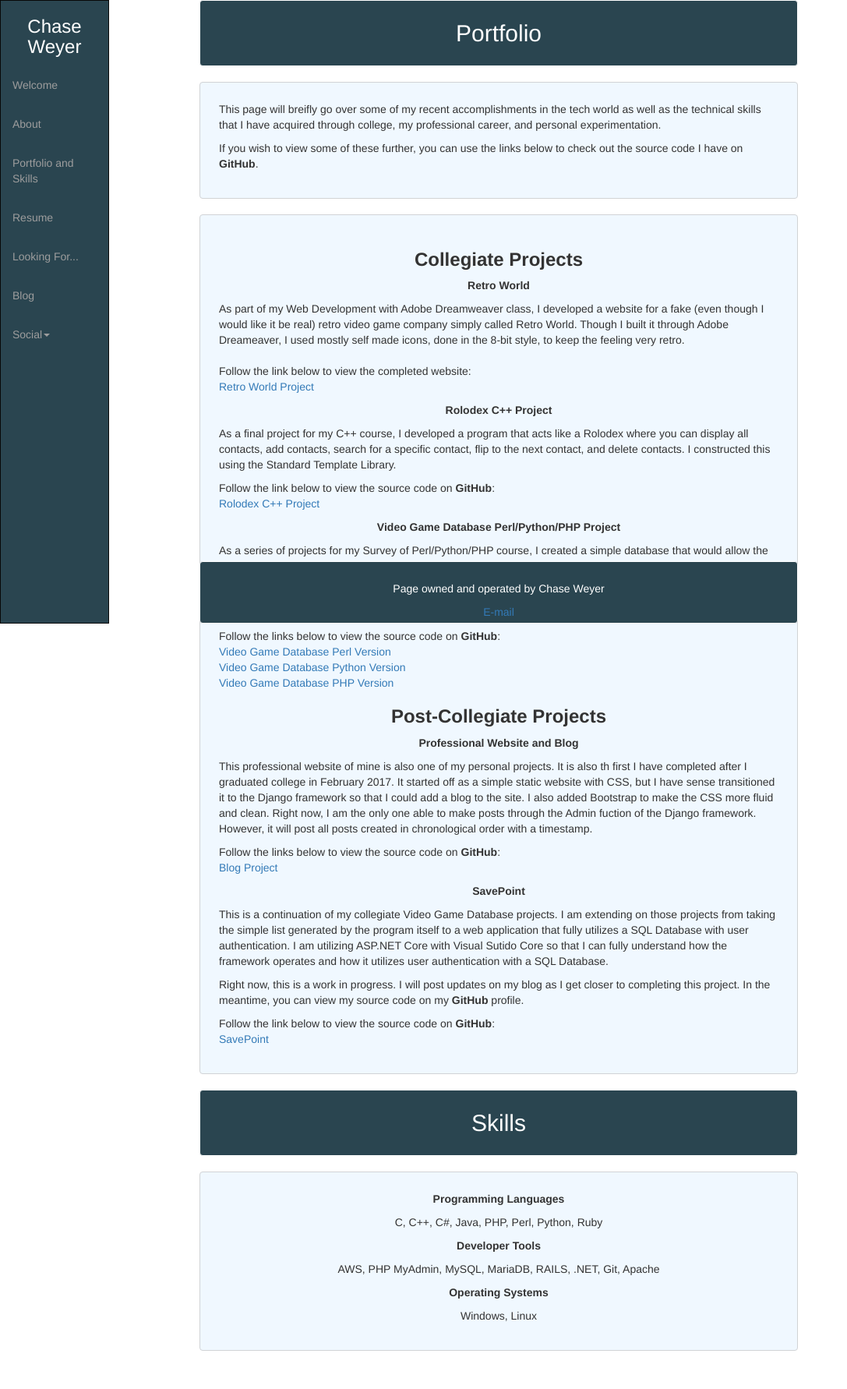
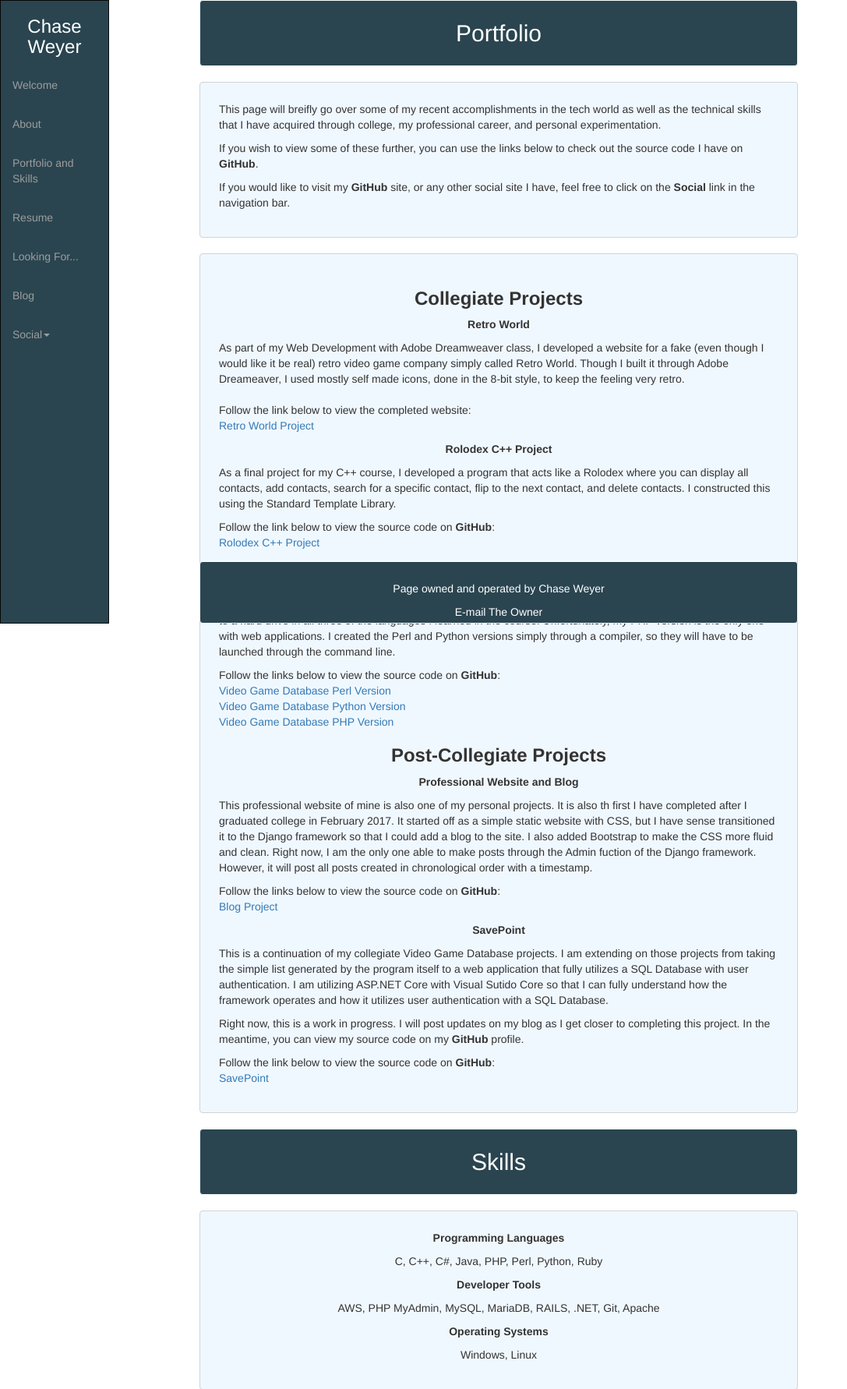
Before and after one commit to chasepersonal/blog_project, a Django app: page /portfolio/ in a window 1280 px wide. Shown: the top 1782 px of the page at 78% size, without its empty margins (0-1087 px from the left). Before the commit the page ends 1733 px from the top, so only its background shows below. Run offline with Django 3.2, Linux system fonts and the light colour scheme; some libraries are stand-ins or nearby versions.

Commit message:
Updated E-mail link and added text to Portfolio page

```diff
--- a/blog_project/blog/templates/base.html
+++ b/blog_project/blog/templates/base.html
@@ -53,7 +53,7 @@
   <br>
     <div class="footer">
 		<p>Page owned and operated by Chase Weyer</p>
-		<p><a href="mailto:cpwfe87@gmail.com">E-mail</a></p>
+		<p><a href="mailto:cpwfe87@gmail.com" style='color: white;'>E-mail The Owner</a></p>
 	</div>
  </body>
 </html>
--- a/blog_project/blog/templates/portfolio.html
+++ b/blog_project/blog/templates/portfolio.html
@@ -10,6 +10,8 @@
 		that I have acquired through college, my professional career, and personal experimentation.</p>
 		<p>If you wish to view some of these further, you can use the links below to check out the
 		source code I have on <strong>GitHub</strong>.
+		<p>If you would like to visit my <strong>GitHub</strong> site, or any other social site I have, feel free to click on the <strong>Social</strong>
+		link in the navigation bar.</p>
 	</div>
 	<br>
 	<div id = "container">
--- a/blog_project/manage.py
+++ b/blog_project/manage.py
@@ -3,7 +3,7 @@ import os
 import sys
 
 if __name__ == "__main__":
-    os.environ.setdefault("DJANGO_SETTINGS_MODULE", "blog_project.settings.prod")
+    os.environ.setdefault("DJANGO_SETTINGS_MODULE", "blog_project.settings.dev")
     try:
         from django.core.management import execute_from_command_line
     except ImportError:
```
